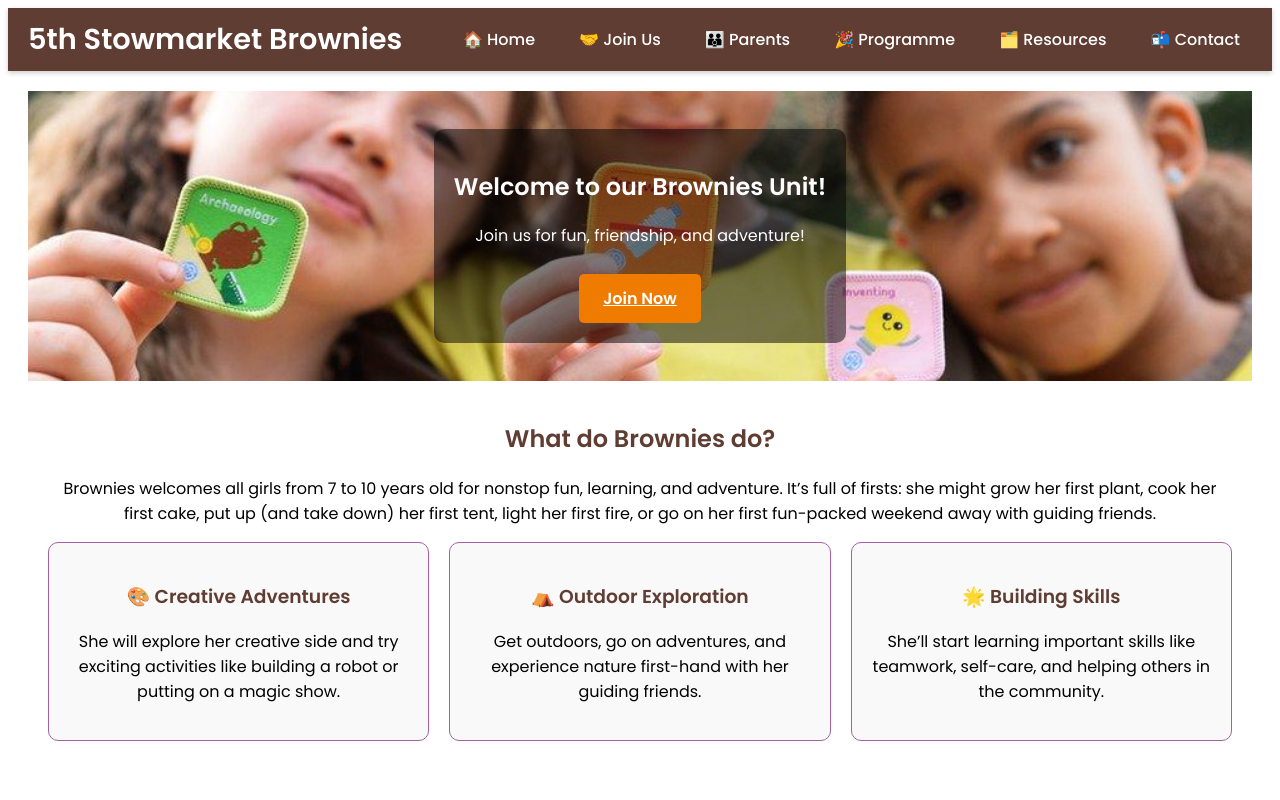
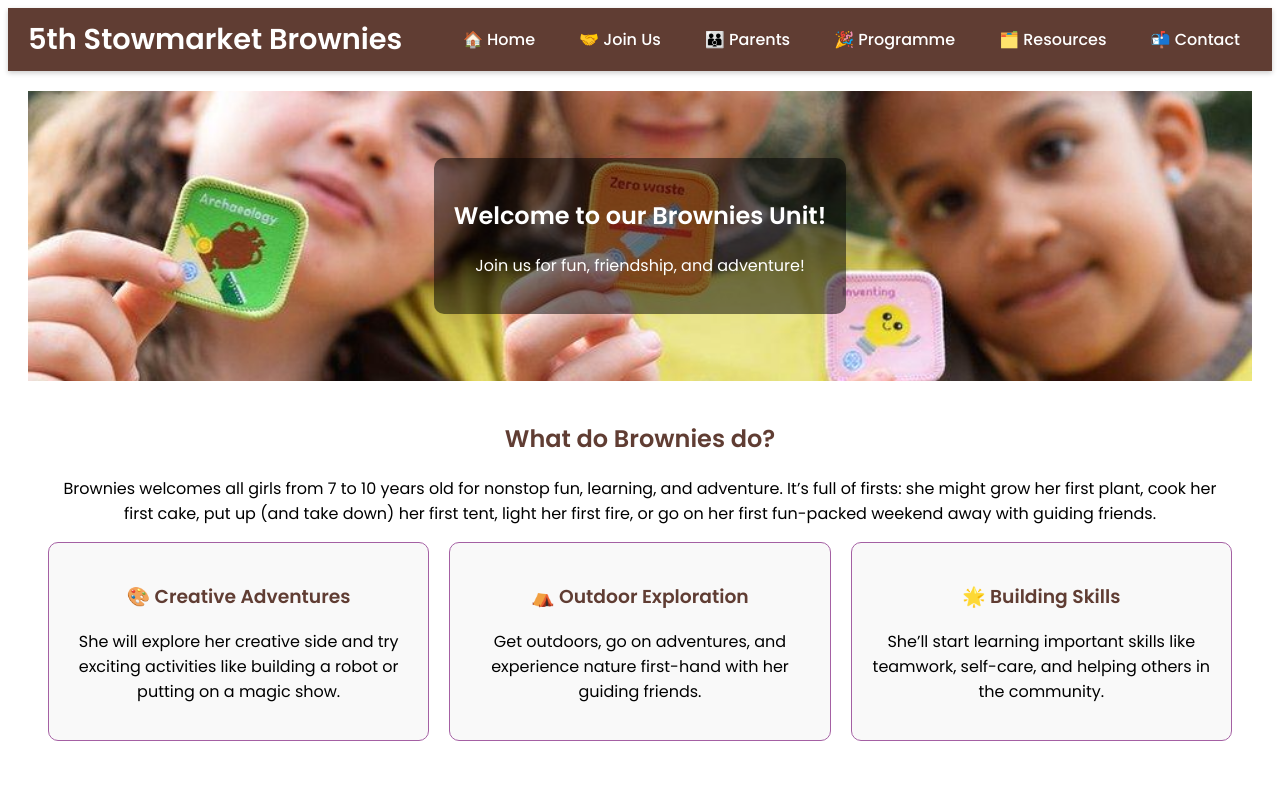
Before and after one commit to s256945/5thsmrktbrownies, a React app: page / in a window 1280 px wide. Shown: the top 800 px of the page. Built offline with nearby package versions, Linux system fonts and the light colour scheme.

Commit message:
join fix

```diff
--- a/src/components/home.jsx
+++ b/src/components/home.jsx
@@ -7,7 +7,6 @@ import {
   Section,
   WelcomeSection,
   Overlay,
-  Button,
   FadeIn,
   Article,
   StyledH2,
@@ -56,9 +55,6 @@ const Home = () => {
         <Overlay>
           <StyledH2>Welcome to our Brownies Unit!</StyledH2>
           <p>Join us for fun, friendship, and adventure!</p>
-          <Button as="a" href="/join">
-            Join Now
-          </Button>
         </Overlay>
       </WelcomeSection>
       <Section>
```
